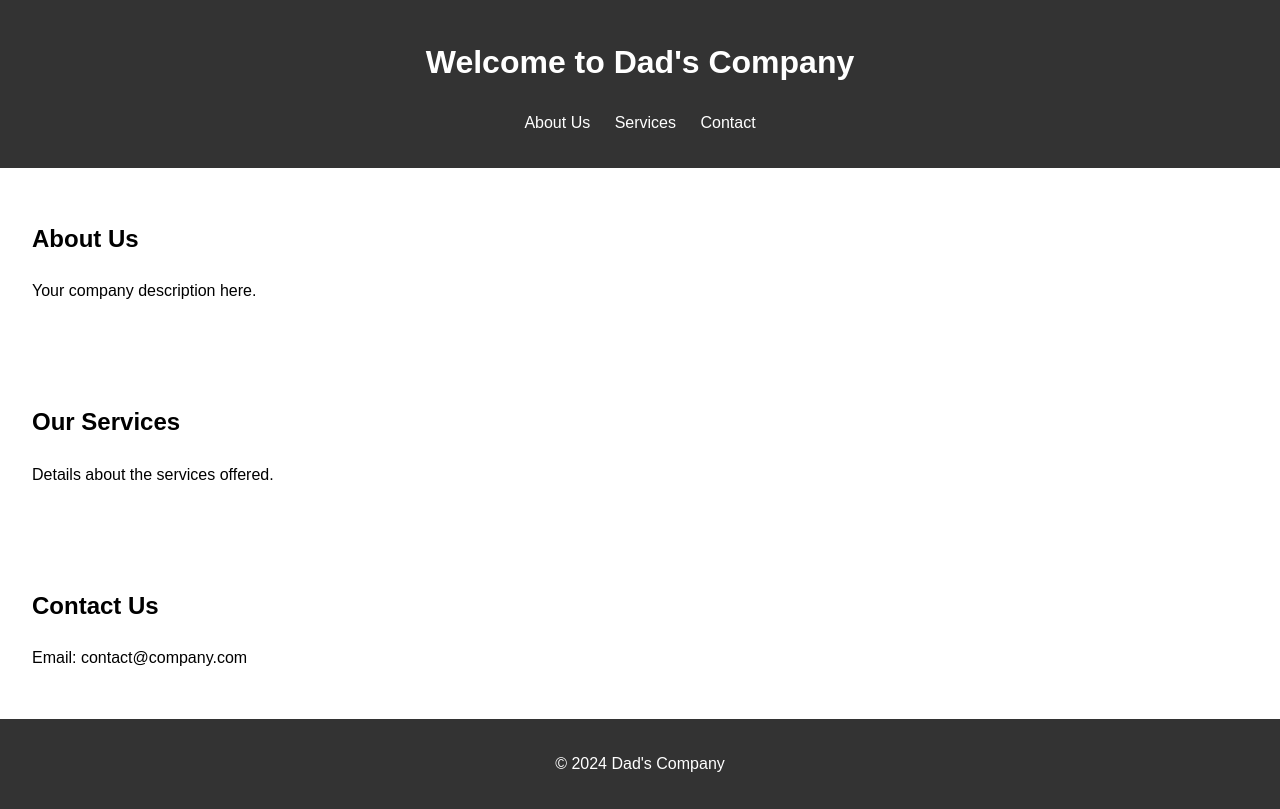
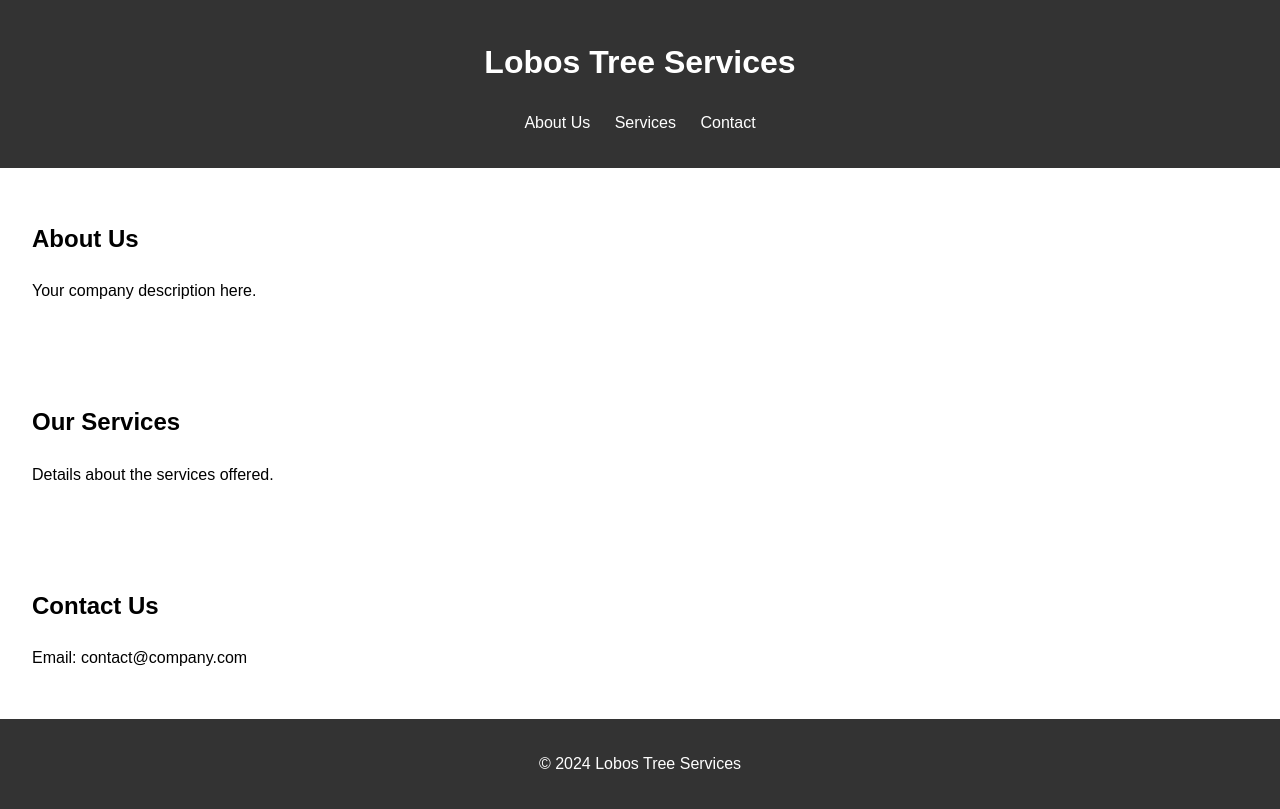
Before and after one commit to Aireyzz/DadsCompanyWebsite, a plain HTML site: page index.html in a window 1280 px wide. Drawn offline with Linux system fonts and the light colour scheme.

Commit message:
Updated header to Lobos Tree Services

```diff
--- a/index.html
+++ b/index.html
@@ -3,12 +3,12 @@
 <head>
     <meta charset="UTF-8">
     <meta name="viewport" content="width=device-width, initial-scale=1.0">
-    <title>Dad's Company</title>
+    <title>Lobos Tree Services</title>
     <link rel="stylesheet" href="styles.css">
 </head>
 <body>
     <header>
-        <h1>Welcome to Dad's Company</h1>
+        <h1>Lobos Tree Services</h1>
         <nav>
             <ul>
                 <li><a href="#about">About Us</a></li>
@@ -32,7 +32,7 @@
         </section>
     </main>
     <footer>
-        <p>&copy; 2024 Dad's Company</p>
+        <p>&copy; 2024 Lobos Tree Services</p>
     </footer>
 </body>
 </html>
```
